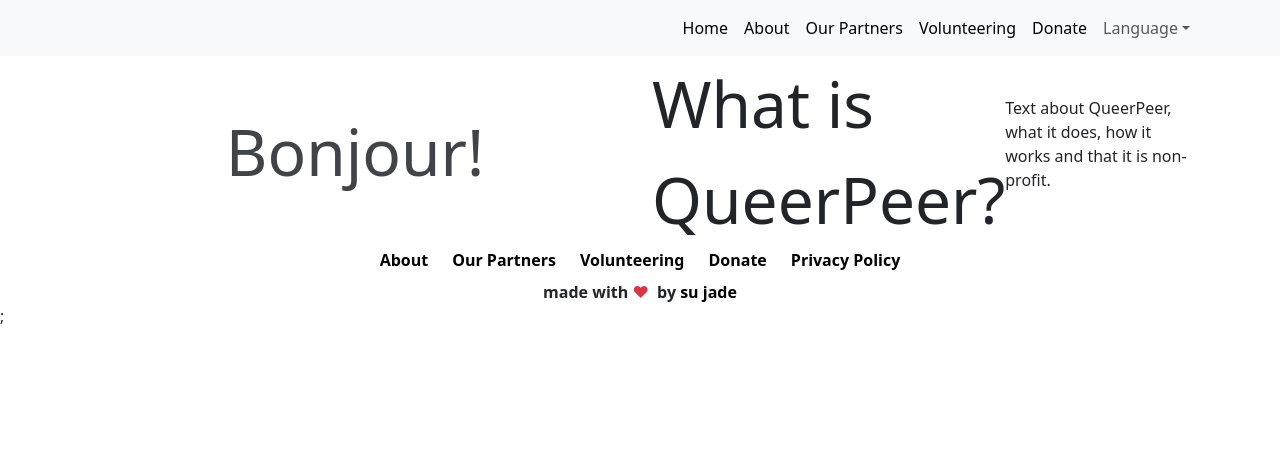
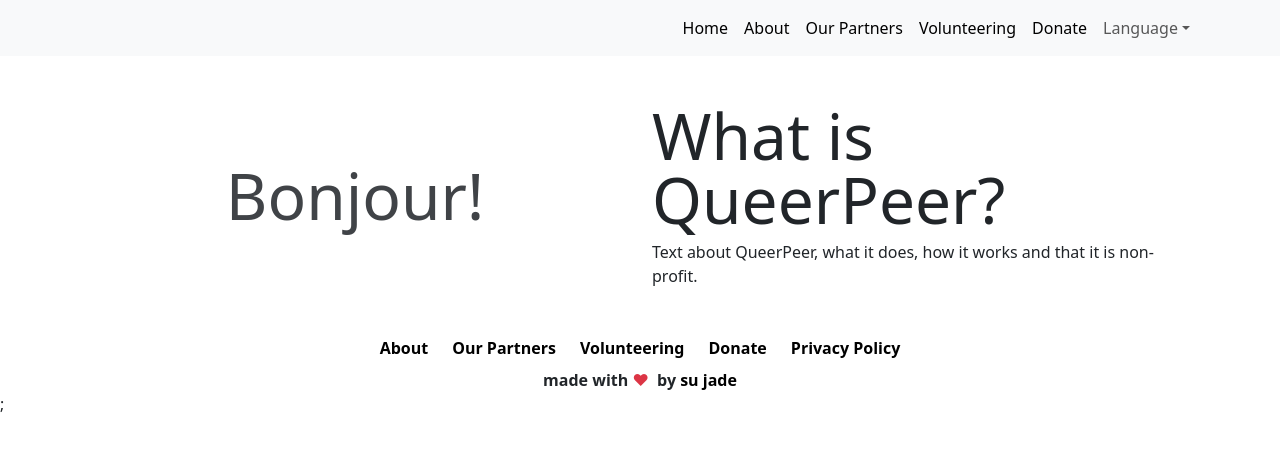
Before and after one commit to sujade/queer-peer, a Next.js app: page / in a window 1280 px wide. Shown: the top 450 px of the page. Built offline with nearby package versions, Linux system fonts and the light colour scheme.

Commit message:
set the alignment

```diff
--- a/src/Components/Landing/ExplanationText.tsx
+++ b/src/Components/Landing/ExplanationText.tsx
@@ -1,14 +1,15 @@
 import React from 'react';
+import { Row } from 'react-bootstrap';
 
 const ExplanationText = () => {
   return (
-    <>
-      <span className={'explanation-header'}>What is QueerPeer?</span>
-      <p>
+    <Row>
+      <h1 className={'explanation-header lh-1'}>What is QueerPeer?</h1>
+      <span>
         Text about QueerPeer, what it does, how it works and that it is
         non-profit.
-      </p>
-    </>
+      </span>
+    </Row>
   );
 };
 
--- a/src/app/page.tsx
+++ b/src/app/page.tsx
@@ -8,7 +8,7 @@
     <>
       <Container
         className={
-          'd-flex align-items-center justify-content-center flex-nowrap overflow-hidden'
+          'd-flex align-items-center justify-content-center flex-nowrap overflow-hidden my-5'
         }>
         <Row>
           <Col
```
